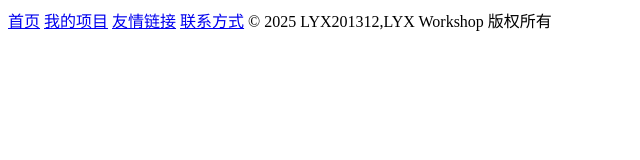
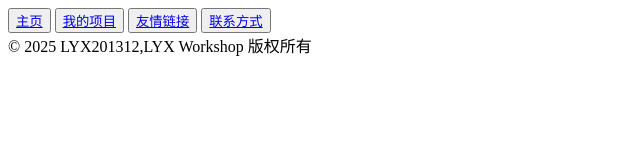
Before and after one commit to LYX201312/LYX201312.github.io, a plain HTML site: page links.html in a window 1280 px wide. Shown: the whole page, without its empty margins (0-640 px from the left). Drawn offline with Linux system fonts and the light colour scheme.

Commit message:
Update links.html

```diff
--- a/links.html
+++ b/links.html
@@ -8,12 +8,22 @@
 </head>
 
 <body>
+    <button>
+        <a href="http://lyx201312.github.io/index.html">主页</a>
+    </button>
+    <button>
+        <a href="http://lyx201312.github.io/projects.html">我的项目</a>
+    </button>
+    <button>
+        <a href="http://lyx201312.github.io/links.html">友情链接</a>
+    </button>
+    <button>
+        <a href="http://lyx201312.github.io/contacts.html">联系方式</a>
+    </button>
 
-    <!-- 导航栏 -->
-    <a href="http://lyx201312.github.io/index.html">首页</a></li>
-    <a href="http://lyx201312.github.io/projects.html">我的项目</a></li>
-    <a href="http://lyx201312.github.io/links.html">友情链接</a></li>
-    <a href="http://lyx201312.github.io/contacts.html">联系方式</a></li>
+    <br/>
+
+
 
     &copy; 2025 LYX201312,LYX Workshop 版权所有
 </body>
```
